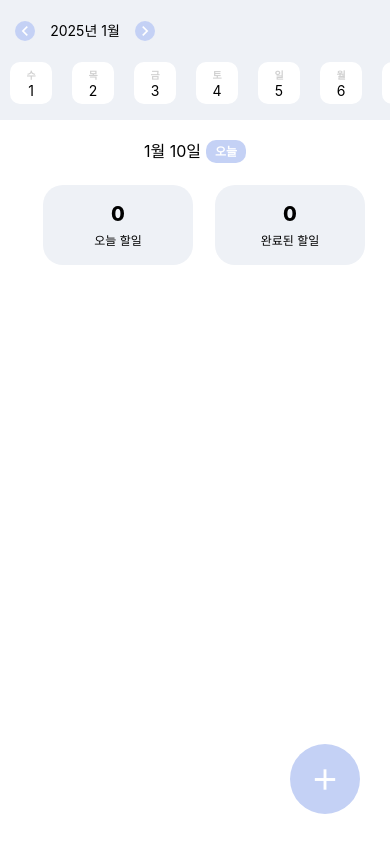
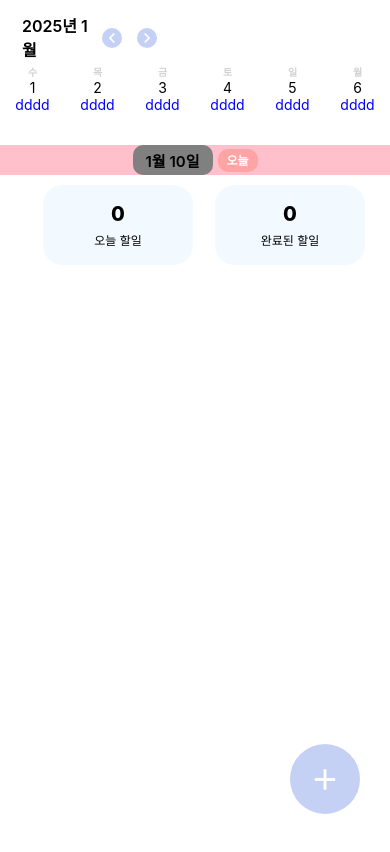
Before and after one commit to jizero1/todo, a React Native app: screen / in a window 390 px wide. Shown: the top 852 px of the page. Built offline with nearby package versions, Linux system fonts and the light colour scheme.

Commit message:
날짜 데이터있을시 관리

```diff
--- a/App.js
+++ b/App.js
@@ -1,13 +1,12 @@
-import React, { useRef, useState, useEffect, useCallback, useMemo } from 'react';
-import { View, Text, Modal, ScrollView, TextInput, StyleSheet, TouchableWithoutFeedback, TouchableOpacity, Image, TouchableNativeFeedback } from 'react-native';
+import React, { useState, useEffect, useCallback, useMemo } from 'react';
+import { View, Text, Modal, ScrollView, TextInput, StyleSheet, TouchableWithoutFeedback, TouchableOpacity, Image } from 'react-native';
 
 import Icon from 'react-native-vector-icons/MaterialIcons';
 import AsyncStorage from '@react-native-async-storage/async-storage';
+
 const App = () => {
 
     const [selectedDate, setSelectedDate] = useState(new Date());
-    const [calendarViewClick, setCalendarViewClick] = useState(false);
-
 
     const date = new Date();
     const year = date.getFullYear(); // 현재클릭한 연도랑 사용자가 선택한 연도랑 같은지 비교하기위한 year객체 생성
@@ -17,42 +16,28 @@ const App = () => {
     const nowYear = selectedDate.getFullYear();
     const nowDate = selectedDate.getDate();
 
-    // const isToday = selectedDate.getFullYear() === year && selectedDate.getMonth() === month && selectedDate.getDate() === dateDay;
+    // // ---------12시 되면 현재날짜에 오늘이 표시되어야함.
+    // useEffect(() => {
+    //     // 날짜를 주기적으로 확인하는 setInterval 설정 (1분마다 체크)
+    //     const intervalId = setInterval(() => {
+    //         const currentDate = new Date();
 
+    //         // 현재 날짜가 selectedDate와 다르면 selectedDate를 현재 날짜로 업데이트
+    //         if (currentDate.getDate() !== selectedDate.getDate() ||
+    //             currentDate.getMonth() !== selectedDate.getMonth() ||
+    //             currentDate.getFullYear() !== selectedDate.getFullYear()) {
+    //             setSelectedDate(currentDate); // 날짜가 다르면 업데이트
+    //         }
+    //     }, 60000); // 1분마다 체크
 
-    // const isToday = dateDay === nowDate;
-    // const [isToday, setIsToday] = useState(false);
-
-    // useEffect(() => {
-    //     const today = new Date();
-    //     const isToday = selectedDate.getFullYear() === today.getFullYear() &&
-    //         selectedDate.getMonth() === today.getMonth() &&
-    //         selectedDate.getDate() === today.getDate();
-    //     setIsToday(isToday);
-    // }, [selectedDate]);
-
-
-    useEffect(() => {
-        // 날짜를 주기적으로 확인하는 setInterval 설정 (1분마다 체크)
-        const intervalId = setInterval(() => {
-            const currentDate = new Date();
-
-            // 현재 날짜가 selectedDate와 다르면 selectedDate를 현재 날짜로 업데이트
-            if (currentDate.getDate() !== selectedDate.getDate() ||
-                currentDate.getMonth() !== selectedDate.getMonth() ||
-                currentDate.getFullYear() !== selectedDate.getFullYear()) {
-                setSelectedDate(currentDate); // 날짜가 다르면 업데이트
-            }
-        }, 60000); // 1분마다 체크
-
-        // 컴포넌트가 언마운트되면 setInterval을 정리
-        return () => clearInterval(intervalId);
-    }, [selectedDate]); // selectedDate가 변경될 때마다 다시 실행
+    //     // 컴포넌트가 언마운트되면 setInterval을 정리
+    //     return () => clearInterval(intervalId);
+    // }, [selectedDate]); // selectedDate가 변경될 때마다 다시 실행
     // 오늘 날짜인지 확인하는 함수
     const isToday = (selectedDate.getDate() === new Date().getDate() &&
         selectedDate.getMonth() === new Date().getMonth() &&
         selectedDate.getFullYear() === new Date().getFullYear());
-
+    // ----------------------------------------------------
 
     const dateText = nowMonth + "월 " + nowDate + "일";
 
@@ -71,8 +56,9 @@ const App = () => {
         return days;
     }, [selectedDate]);
 
+
     // ------------------------ 달력 ------------------------ //
-    const Calendar = ({ calendarViewClick }) => {
+    const Calendar = ({ aa }) => {
 
         // const [days, setDays] = useState([]);
 
@@ -90,15 +76,64 @@ const App = () => {
             const newDate = new Date(selectedDate); // newDate라는 새로운 날짜객체 생성
             newDate.setDate(day); // 클릭한 날짜를 newDate객체에 저장
             setSelectedDate(newDate); // 저장된 날짜를 selectedDate에 저장
+
+            // const dayKey = `${nowYear}-${nowMonth + 1}-${day}`;
+
+            // // AsyncStorage에 true/false 값을 저장
+            // AsyncStorage.setItem(dayKey, 'true')
+            //     .then(() => {
+            //         console.log(`Item for ${dayKey} saved as true.`);
+            //         getData();  // 데이터를 다시 로드하여 화면에 반영
+            //     })
+            //     .catch((error) => {
+            //         console.error("Error saving data: ", error);
+            //     });
         });
 
+// --------------------------- 해당 날짜에 데이터가 있으면, dddd 색상 변경 ----------------
+        useEffect(() => {
+            getData();  // 컴포넌트 마운트 시 데이터 가져오기
+        }, [nowYear, nowMonth]);  // 연도나 월이 변경될 때마다 다시 데이터 로드
+
+        const [a, setA] = useState({});
+        const getData = async () => {
+            const date = new Date();
+            const firstDay = new Date(nowYear, nowMonth, 1);
+            const lastDay = new Date(nowYear, nowMonth + 1, 0);
+            const firstDate = firstDay.getDate();
+            const lastDate = lastDay.getDate();
+            const day = date.getDate();
+            // let i = 0;
+            let updatedA = {};
+            for (let i = firstDate; i <= lastDate; i++) {
+                const allDays = nowYear+"-"+nowMonth+"-"+i;
+                console.log("ff"+allDays); // 2025-1-15
+                const get = await AsyncStorage.getItem(allDays);
+                console.log("get" + get); // get[{"id":1736954255313,"text":"F","checked":true,"color":"#C4F6B6"}]
+
+
+        if (get === null || get === "[]") {
+            // 데이터가 없으면 false
+            updatedA[allDays] = false;
+        } else {
+            // 데이터가 있으면 true
+            updatedA[allDays] = true;
+        }
+
+                console.log("gg"+allDays); // 2025-1-15
+            }
+            setA(updatedA);
+            console.log("gggg"+a["2025-1-2"]);
+        }
+// --------------------------------------------------------------
 
         return (
 
             <View style={styles.calendarContainer}>
                 <View style={styles.calendarTodayContainer}>
+
+                    <Text style={styles.calendarToday}>{nowYear}년 {nowMonth}월</Text>
                     <TouchableOpacity onPress={() => changeMonth(-1)} style={styles.calendarTodayLeftRight}><Icon name="chevron-left" size={20} color="#FFFFFF"></Icon></TouchableOpacity>
-                    <Text style={styles.calendarToday}>{nowYear}년 {nowMonth}월</Text>
                     <TouchableOpacity onPress={() => changeMonth(1)} style={styles.calendarTodayLeftRight}><Icon name="chevron-right" size={20} color="#FFFFFF"></Icon></TouchableOpacity>
                 </View>
                 <ScrollView horizontal={true} showsHorizontalScrollIndicator={false} contentContainerStyle={{ justifyContent: 'center', alignItems: 'center' }}>
@@ -116,12 +151,19 @@ const App = () => {
                                 case 5: dayText = "금"; break;
                                 case 6: dayText = "토"; break;
                             }
+
+                            const dayKey = `${nowYear}-${nowMonth}-${day}`;  // 날짜 포맷: 'YYYY-MM-DD'
+
                             return (
+
                                 <TouchableOpacity key={day} onPress={() => handleDateClick(day)}>
                                     <View key={day} style={[styles.calendarDate, dateDay === day && year === selectedDate.getFullYear() && month === selectedDate.getMonth() ? { backgroundColor: '#C4D1F5' } : { backgroundColor: '#FFFFFF' }]}>
                                         <Text style={[styles.calendarDayText, , dateDay === day && year === selectedDate.getFullYear() && month === selectedDate.getMonth() ? { color: '#FFFFFF' } : { color: '#D1D1D1' }]}>{dayText}</Text>
                                         <Text style={styles.calendarDateText}>{day}</Text>
+                                        <Text style={[styles.gg, a[dayKey] ? { color: 'red' } : { color: 'blue' }]}>dddd</Text>
                                     </View>
+
+
                                 </TouchableOpacity>
 
                             )
@@ -129,6 +171,7 @@ const App = () => {
 
                     </View>
                 </ScrollView>
+
             </View>
         )
 
@@ -144,7 +187,8 @@ const App = () => {
         return (
             <View style={styles.TimeTextContainer}>
                 <View style={styles.TimeText}>
-                    <Text style={styles.TimeTextDate}>{dateText}</Text>
+                    <View style={styles.TimeTextDateContainer}><Text style={styles.TimeTextDate}>{dateText}</Text></View>
+
                     <TouchableOpacity style={[styles.nowDay, isToday ? { display: 'flex' } : { display: 'none' }]}><Text style={styles.nowDayText}>오늘</Text></TouchableOpacity>
                 </View>
                 <View style={styles.TodoBlockContainer}>
@@ -183,6 +227,7 @@ const App = () => {
         )
     }
 
+
     // ------------------------ 모달창 (input, 인덱스색상 선택, 제출버튼) ------------------------ //
     const AddModal = ({ setTodoList }) => {
 
@@ -190,6 +235,7 @@ const App = () => {
         const [modal, setModal] = useState(false);
         const modalClick = () => {
             setModal(!modal);
+            setText('');
         };
 
         // input에 입력된 텍스트 저장
@@ -206,20 +252,28 @@ const App = () => {
                     text: text, // 사용자가 입력한 텍스트 저장
                     checked: false, // 체크 여부 저장
                     color: selectColor, // 색상 정보 저장
+
                 };
                 // props로 전송받은 setTodoList(텍스트 배열)의 상태 업데이트
                 setTodoList((prevList) => {
                     const updatedList = [...prevList, newTodo]; // prevList는 이전 상태값을 의미함, prevList복사본에 newTodo데이터 저장
                     return updatedList;
                 });
-
                 // dateKey는 정보마다 구분 가능한 key
                 const dateKey = `${selectedDate.getFullYear()}-${selectedDate.getMonth() + 1}-${selectedDate.getDate()}`;
                 // 로컬 스토리지에 데이터 저장 (updatedList안에 텍스트 배열(id, text, checked, color)이 들어있음)
-                await AsyncStorage.setItem(dateKey, JSON.stringify(updatedList));
+                try {
+                    await AsyncStorage.setItem(dateKey, JSON.stringify([...todoList, newTodo]));
+                } catch (error) {
+                    console.error("모달창 내부 데이터 저장 오류", error);
+                }
 
                 setText(''); // input란 초기화
                 setSelectColor('#FFFCE7') // 색상 초기화
+
+                // const a = await AsyncStorage.getItem(dateKey);
+                // const b = JSON.parse(a);
+                // console.log(JSON.stringify(b));
             };
         };
 
@@ -268,7 +322,7 @@ const App = () => {
                                 ))}
                             </View>
                             <View style={styles.modalSave}>
-                                <TouchableWithoutFeedback onPress={addTodo} style={styles.modalSaveCircle}><Icon name="add" style={styles.modalSaveText}></Icon></TouchableWithoutFeedback>
+                                <TouchableOpacity onPress={addTodo} style={styles.modalSaveCircle}><Icon name="add" style={styles.modalSaveText}></Icon></TouchableOpacity>
                             </View>
                         </View>
                     </View>
@@ -302,27 +356,71 @@ const App = () => {
         });
     }, []);
 
+
+
+
     // 저장소의 데이터 조회 ( selectedDate(선택한 연도,달) 의 값이변경될때마다 실행 )
     // --------------------- 할일 목록 조회 ------------------------ //
     useEffect(() => {
         const loadTodos = async () => {
             const dateKey = `${selectedDate.getFullYear()}-${selectedDate.getMonth() + 1}-${selectedDate.getDate()}`;
             const storedTodos = await AsyncStorage.getItem(dateKey); // 저장소의 데이터를 꺼냄
+            // console.log("Dd"+dateKey);
+            // const today = await AsyncStorage.getItem("2025-1-4");
+            // console.log("dddd"+today);
             if (storedTodos) { // 데이터가 존재한다면, 아래 코드 실행
                 setTodoList(JSON.parse(storedTodos)); // 저장된 할 일을 로드
+
             } else {
                 setTodoList([]); // 저장된 할일이 없으면 빈배열로 설정
             }
         };
         loadTodos();
+
+
     }, [selectedDate]);
+
+
+    // const getData = async () => {
+    //     const firstDay = new Date(nowYear,nowMonth,1);
+    //     const lastDay = new Date(nowYear,nowMonth+1, 0);
+    //     const firstDate = firstDay.getDate();
+    //     const lastDate = lastDay.getDate();
+    //     let i = 0;
+    //     for (i=firstDate; i<=lastDate; i++) {
+    //         const allDays = nowYear+"-"+nowMonth+"-"+i;
+    //         console.log(allDays);
+    //         const get = await AsyncStorage.getItem(allDays);
+    //     console.log("get"+get);
+
+    //         if(get) {
+    //             //
+    //         }
+    //     }
+
+
+    //     // const today = await AsyncStorage.getItem("2025-1-4");
+    //         // console.log("dddd"+today);
+    //     // const get = await AsyncStorage.getItem(allDays);
+    //     // console.log("get"+get)
+    // }
+    // getData();
+
+    const [circleCheck, setCircleCheck] = useState(false);
+
+
 
     // 저장소에 데이터 저장 ( todoList(텍스트관련 데이터)와 selectedDate(선택한 연도,달)의 값이 변경될때마다 실행)
     // --------------------- 할일 목록 저장 -------------------------- //
     useEffect(() => {
         const saveTodosToStorage = async () => {
             const dateKey = `${selectedDate.getFullYear()}-${selectedDate.getMonth() + 1}-${selectedDate.getDate()}`;
-            await AsyncStorage.setItem(dateKey, JSON.stringify(todoList));
+            try {
+                await AsyncStorage.setItem(dateKey, JSON.stringify(todoList));
+            } catch (error) {
+                console.log("할일 데이터 저장 오류발생", error);
+            }
+
         };
         saveTodosToStorage();
     }, [todoList, selectedDate]);
@@ -337,10 +435,12 @@ const App = () => {
     return (
         <View style={styles.mainContainer}>
             {/* <CalendarIcon></CalendarIcon> */}
-            <Calendar calendarViewClick={calendarViewClick}></Calendar>
+            <Calendar todoList={todoList}></Calendar>
             <TimeText></TimeText>
             <ToDoText todoList={todoList} toggleCheck={toggleCheck} removeTodo={removeTodo}></ToDoText>
             <AddModal setTodoList={setTodoList}></AddModal>
+
+
         </View>
     )
 }
@@ -375,20 +475,21 @@ const styles = StyleSheet.create({
     calendarContainer: {
         width: '100%',
         height: 120,
-        backgroundColor: '#EEF1F6',
+        // backgroundColor: '#F2F9FF',
     },
     calendarDateContainer: {
         flexDirection: 'row',
     },
     calendarTodayContainer: {
         width: 150,
-        height: 30,
+        height: 40,
         flexDirection: 'row',
         justifyContent: 'space-between',
         alignItems: 'center',
         // marginBottom: 10,
-        marginTop: 15,
-        marginLeft: 10,
+        marginTop: 17,
+        marginLeft: 17,
+
         borderRadius: 15,
         padding: 5,
     },
@@ -399,20 +500,28 @@ const styles = StyleSheet.create({
         textAlign: 'center',
         borderRadius: 10,
         marginTop: 2,
+        marginLeft: 10,
+        marginRight: 5,
+
     },
     calendarToday: {
-        textAlign: 'center',
-        fontSize: 14,
+        // textAlign: 'center',
+        fontSize: 16,
+        fontWeight: '600',
+        // marginRight: 20,
     },
     calendarDate: {
-        width: 42,
-        height: 42,
-        backgroundColor: '#D7D6FB',
+        width: 45,
+        height: 45,
+        // backgroundColor: '#D7D6FB',
         borderRadius: 10, // 원 모양 만들기 위해 반지름 설정
         justifyContent: 'center', // 세로 중앙 정렬
         alignItems: 'center', // 가로 중앙 정렬
         marginLeft: 10,
         marginRight: 10,
+        // borderWidth: 3,
+        // borderColor: '#C4D1F5',
+
     },
     calendarDayText: {
         fontSize: 10,
@@ -441,21 +550,35 @@ const styles = StyleSheet.create({
         alignItems: 'center',
         // alignContent: 'center',
         textAlign: 'center',
-        // backgroundColor: 'pink',
+        backgroundColor: 'pink',
         flexDirection: 'row',
-        marginBottom: 10,
+        // marginBottom: 10,
+        marginTop: 10,
+    },
+    TimeTextDateContainer: {
+        width: 80,
+        height: 30,
+        backgroundColor: 'grey',
+        justifyContent: 'center',
+        alignItems: 'center',
+        borderRadius: 10,
+        // textAlign: 'center',
+
     },
     TimeTextDate: {
-        fontSize: 16,
+        fontSize: 15,
+        fontWeight: '600',
         // width: '100%',
         // height: 40,
         // backgruondColor: 'blue',
         // textAlign: 'center',
+        textAlign: 'center',
     },
+
     nowDay: {
         width: 40,
         height: 23,
-        backgroundColor: '#C4D1F5',
+        backgroundColor: '#FFA4A4',
         marginLeft: 5,
         // textAlign: 'center',
         justifyContent: 'center',
@@ -463,7 +586,7 @@ const styles = StyleSheet.create({
         // flexDirection: 'row',
         borderRadius: 10,
         paddingBottom: 2,
-        marginTop: 2,
+        // marginTop: 2,
 
     },
     nowDayText: {
@@ -487,10 +610,12 @@ const styles = StyleSheet.create({
         height: 80,
         marginLeft: 20,
         marginRight: 2,  // 두 블록 사이 간격
-        backgroundColor: '#EEF1F6',  // 기본 색상
+        backgroundColor: '#F2F9FF',  // 기본 색상
         justifyContent: 'center',
         alignItems: 'center',
         borderRadius: 20,
+        // borderWidth: 4,
+        // borderColor: '#C4D1F5',
     },
     TodoBlockText: {
         fontSize: 12,
```
